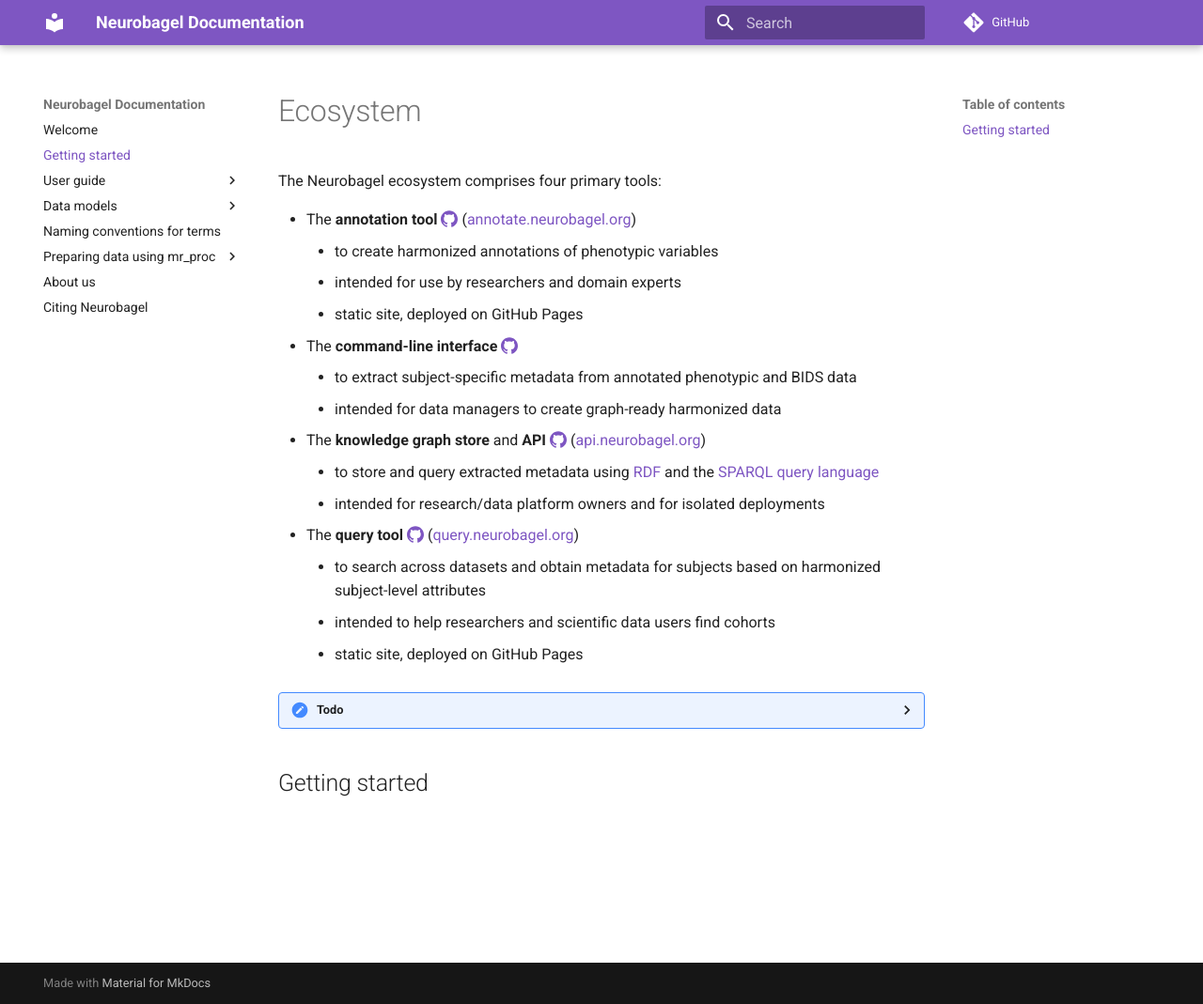
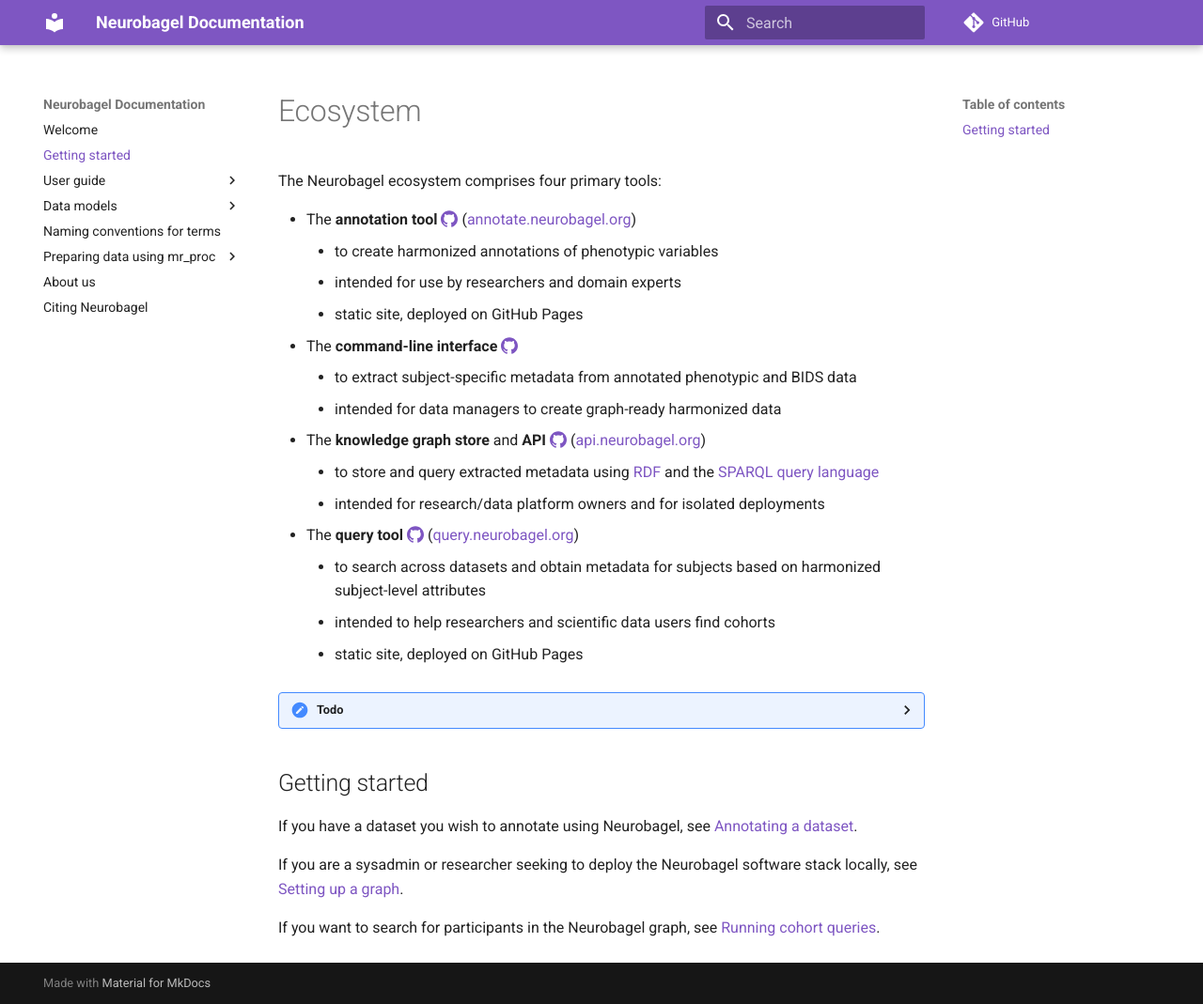
Before and after one commit to neurobagel/documentation, an MkDocs documentation site: the page built from docs/start.md, in a window 1280 px wide and 1069 px high. Shown: the whole window at 94% size. Built offline with MkDocs 1.6.1 and Material for MkDocs 9.7.7, drawn with Linux system fonts in a browser that asks for light colours; comment, search, counter and statistics services are not loaded.

Commit message:
update nav and getting started

```diff
--- a/docs/start.md
+++ b/docs/start.md
@@ -23,3 +23,9 @@ The Neurobagel ecosystem comprises four primary tools:
     Add Neurobagel figure for overview.
 
 ## Getting started
+
+If you have a dataset you wish to annotate using Neurobagel, see [Annotating a dataset](annotation_tool.md).
+
+If you are a sysadmin or researcher seeking to deploy the Neurobagel software stack locally, see [Setting up a graph](infrastructure.md).
+
+If you want to search for participants in the Neurobagel graph, see [Running cohort queries](query_tool.md).
--- a/mkdocs.yml
+++ b/mkdocs.yml
@@ -44,6 +44,8 @@ markdown_extensions:
   - admonition
   - pymdownx.details
   - pymdownx.superfences
+  - pymdownx.tabbed:
+      alternate_style: true
   - attr_list
   - pymdownx.emoji:
       emoji_index: !!python/name:materialx.emoji.twemoji
```
